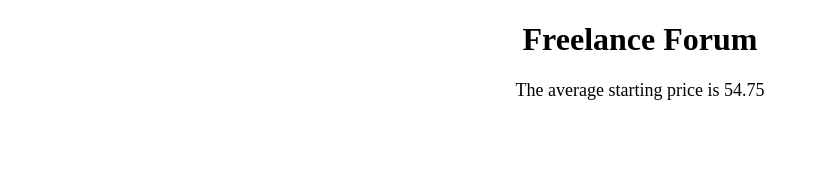
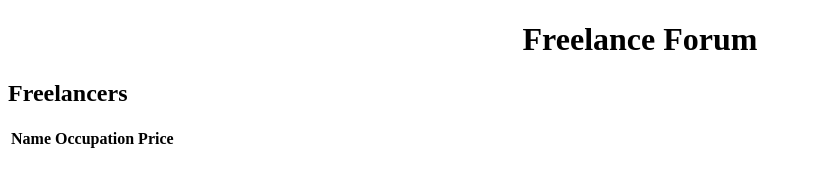
Before and after one commit to paul1259/Unit2.FreelancerForum, a plain HTML site: page index.html in a window 1280 px wide. Shown: the whole page, without its empty margins (0-818 px from the left). Drawn offline with Linux system fonts and the light colour scheme.

Commit message:
almost done

```diff
--- a/index.html
+++ b/index.html
@@ -6,10 +6,20 @@
     <title>Document</title>
     <link rel="stylesheet" href="main.css" />
 </head>
-<body>
+<div>
     <h1> Freelance Forum</h1>
-    <p id="AvePrice"></p>
+    <p id="price"></p>
+    <h2>Freelancers</h2>
+    <table id="table">
+        <tr>
+            <th>Name</th>
+            <th>Occupation</th>
+            <th>Price</th>
+        </tr>
+
+    </table>
 
     <script src="index.js"></script>
+</div>
 </body>
 </html>
--- a/index.js
+++ b/index.js
@@ -1,3 +1,9 @@
+const averagePriceSpan = document.getElementById("price")
+const table = document.getElementById("table")
+let avePrice = 0
+let peopleAdded = 0
+let setIntervalId
+
 const freelancers = [
     { name: "Dr. Slice", price: 25, occupation: "gardener" },
     { name: "Dr. Pressure", price: 51, occupation: "programmer" },
@@ -8,16 +14,9 @@ const freelancers = [
     { name: "Dr. Wire", price: 47, occupation: "teacher" },
     { name: "Prof. Goose", price: 72, occupation: "driver" },
   ];
-  let averageCost = 0
 
-  function avePrice(data){
-    let totalCost = 0
-    for (let i = 0; i < data.length; i++) {
-        totalCost = totalCost + data[i].price
-      }
-      averageCost = totalCost/data.length
-      return averageCost
+  const addFreelancer = (freelancer) =>{
+    const tableRow = document.createElement("tr")
+    const freelancerName = document.createElement("td")
+
   }
-  averageCost = avePrice(freelancers)
-
-  document.getElementById("AvePrice").innerHTML = "The average starting price is " + averageCost ;
```
